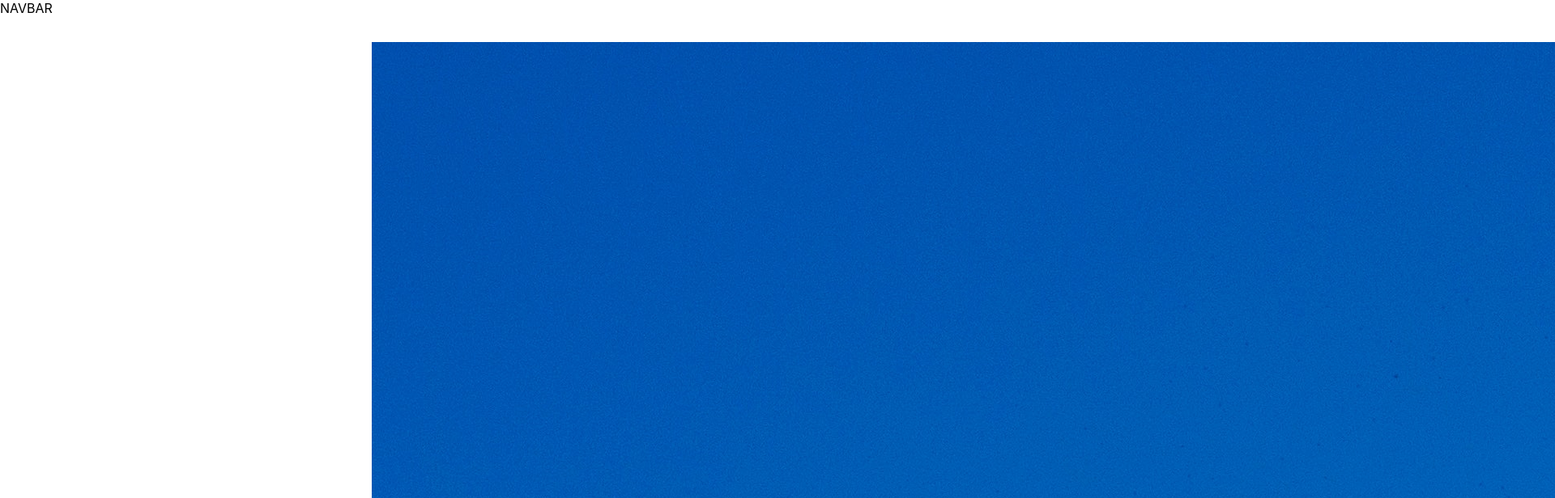
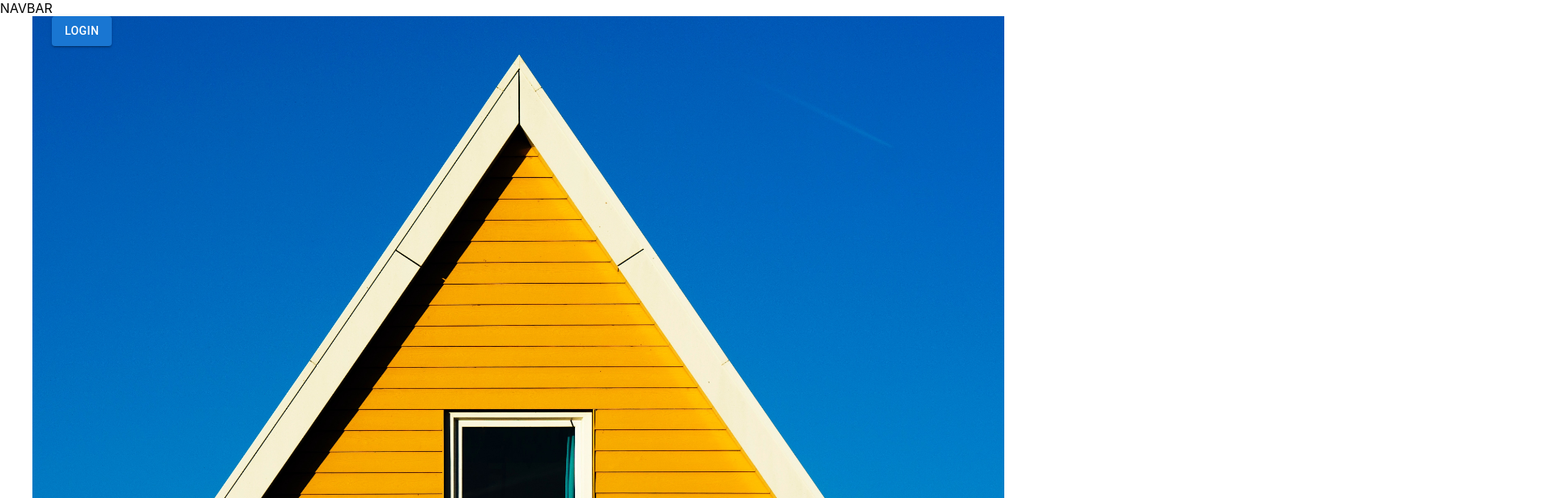
Before and after one commit to ACMCMC/hackupc_2023, a React (Create React App) app in the folder frontend/: page / in a window 1280 px wide. Shown: the top 616 px of the page at 81% size, 1920 px wide, since content can reach past the window. Built offline with nearby package versions, Linux system fonts and the light colour scheme.

Commit message:
Co-authored-by: ACMCMC <ACMCMC@users.noreply.github.com>

```diff
--- a/frontend/src/Components/LandingPage.tsx
+++ b/frontend/src/Components/LandingPage.tsx
@@ -2,6 +2,7 @@ import React from "react";
 import { Box, Grid, TextField} from '@mui/material';
 import { Button } from '@mui/material';
 import LandingPhoto from '../static/images/LandingPage.jpg';
+import { Container } from "@mui/system";
 
 function Login() {
   /* create a login page with a button that redirects to the auth0 login page */
@@ -9,23 +10,18 @@ function Login() {
   const handleOnClick = () => {
     console.log(text);
   };
+  const containerStyle = {
+    backgroundImage: `url(${LandingPhoto})`,
+    backgroundSize: 'cover',
+    backgroundPosition: 'center',
+    height: '100vh',
+  };
   return (
-    <Grid
-      container
-      direction="row"
-      justifyContent="center"
-      alignItems="center"
-      minHeight="100vh"
-    >
-      <Grid item xs={10} sm={8} md={4}>
-        <Box padding="2rem">
+      <Container style={containerStyle}>
           <div>
-            <img src={LandingPhoto} alt="logo" />
           <Button variant="contained" onClick={handleOnClick}>Login</Button>
           </div>
-        </Box>
-      </Grid>
-    </Grid>
+        </Container>
   );
 }
 
```
